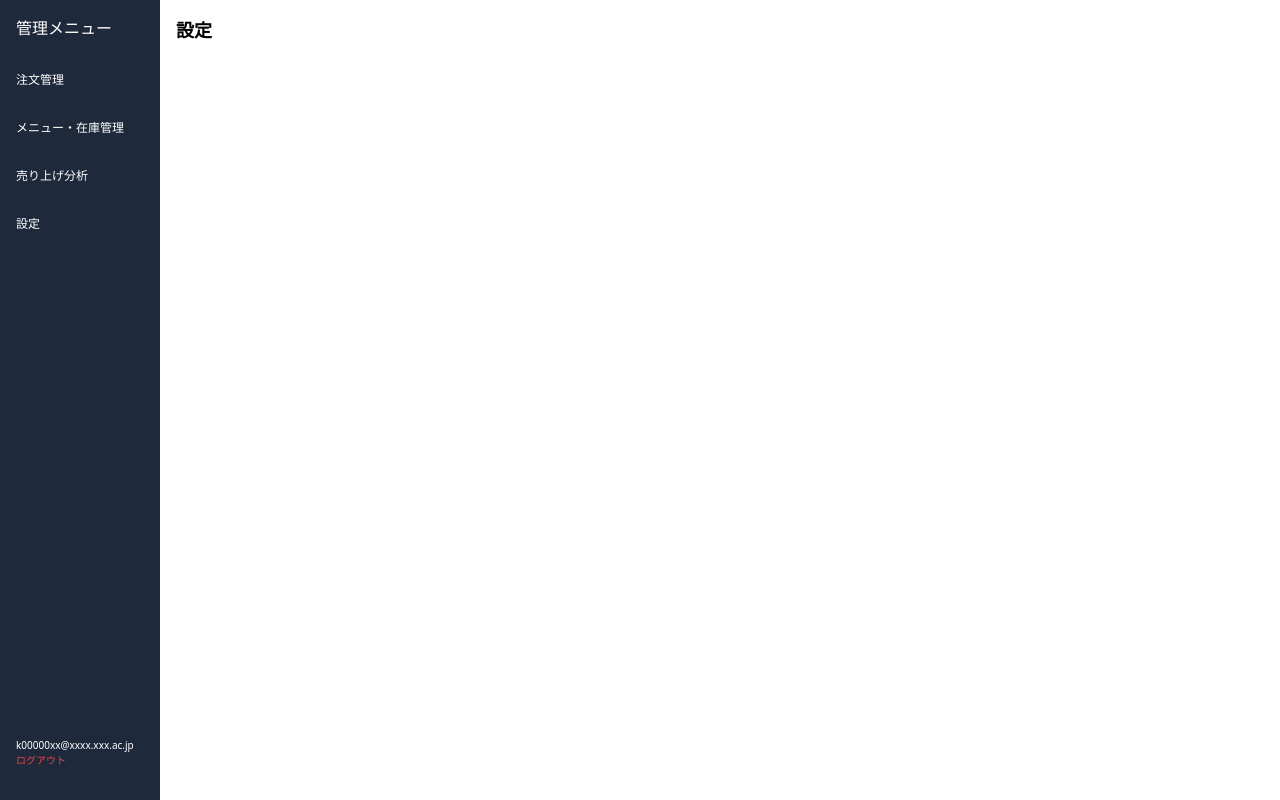
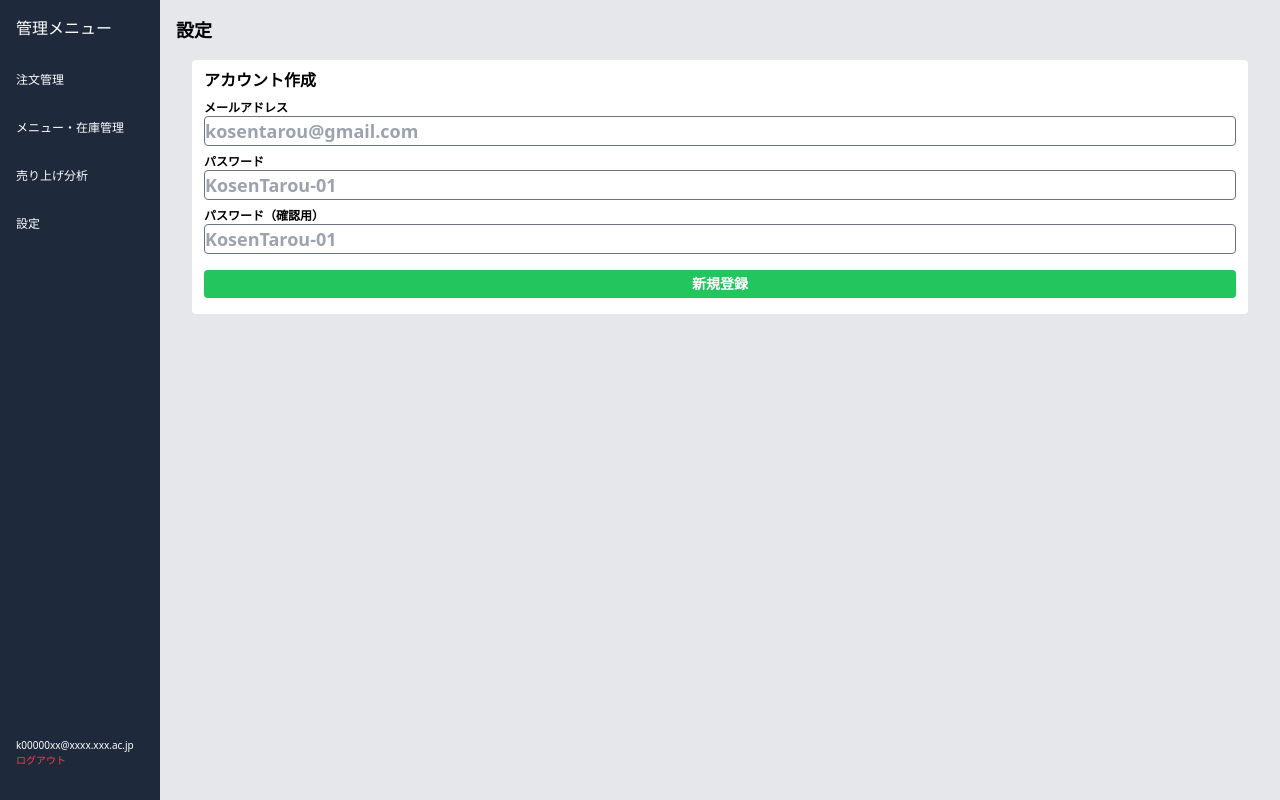
Before and after one commit to Naru9595/mugitya, a React (Vite) app in the folder cafe-order-manage/: page /manageSetting in a window 1280 px wide. Built offline with nearby package versions, Linux system fonts and the light colour scheme.

Commit message:
ログインページの統一とそれに伴う修正

```diff
--- a/cafe-order-manage/src/App.tsx
+++ b/cafe-order-manage/src/App.tsx
@@ -24,7 +24,7 @@ function App() {
           <Route path="/orderManage" element={<OrderManage/>}/>
           <Route path="/salesAnalyze" element={<SalesAnalyze/>}/>
           <Route path="/manageSetting" element={<ManageSetting/>}/>
-          <Route path="/userSignin" element={<UserSignin/>}/>
+          <Route path="/Signin" element={<UserSignin/>}/>
           <Route path="/userSignup" element={<UserSignup/>}/>
           <Route path="/userMenu" element={<UserMenu/>}/>
         </Routes>
--- a/cafe-order-manage/src/manage/manageSetting/page.tsx
+++ b/cafe-order-manage/src/manage/manageSetting/page.tsx
@@ -4,12 +4,36 @@ import ManageSidebar from '../component/manageSidebar'
 function ManageSetting(){
     return(
         <>
-            <div className="flex">
+            <div className="flex bg-gray-200 h-screen">
                 <div className="fixed top-0 left-0">
                     <ManageSidebar/>
                 </div>
-                <div className="m-4 ml-44 text-lg font-bold">
-                    設定
+                <div className="m-4 ml-44 text-lg font-bold w-screen">
+                    <div>設定</div>
+                    <div className="bg-white m-4 rounded pb-1 px-1">
+                        <div className="text-base p-2">アカウント作成</div>
+                        <div className="px-2 pb-2">
+                            <div className="text-xs">メールアドレス</div>
+                            <div>
+                                <input type="email" placeholder="kosentarou@gmail.com" className="w-full rounded border border-gray-500"/>
+                            </div>
+                        </div>
+                        <div className="px-2 pb-2">
+                            <div className="text-xs">パスワード</div>
+                            <div>
+                                <input type="password" placeholder="KosenTarou-01" className="w-full rounded border border-gray-500"/>
+                            </div>
+                        </div>
+                        <div className="px-2 pb-2">
+                            <div className="text-xs">パスワード（確認用）</div>
+                            <div>
+                                <input type="password" placeholder="KosenTarou-01" className="w-full rounded border border-gray-500"/>
+                            </div>
+                        </div>
+                        <a href="./orderManage" className="flex justify-center text-sm text-white rounded mx-2 mt-2 mb-3 py-1 bg-green-500 hover:bg-green-600">
+                                新規登録
+                        </a>
+                    </div>
                 </div>
             </div>
         </>
--- a/cafe-order-manage/src/manage/menuManage/page.tsx
+++ b/cafe-order-manage/src/manage/menuManage/page.tsx
@@ -3,7 +3,7 @@ import ManageSidebar from '../component/manageSidebar'
 function MenuManage(){
     return(
         <>
-            <div className="flex">
+            <div className="flex bg-gray-200 h-screen">
                 <div className="fixed top-0 left-0">
                     <ManageSidebar/>
                 </div>
--- a/cafe-order-manage/src/manage/orderManage/page.tsx
+++ b/cafe-order-manage/src/manage/orderManage/page.tsx
@@ -4,7 +4,7 @@ import ManageSidebar from '../component/manageSidebar'
 function OrderManage(){
     return(
         <>
-            <div className="flex">
+            <div className="flex bg-gray-200 h-screen">
                 <div className="fixed top-0 left-0">
                     <ManageSidebar/>
                 </div>
--- a/cafe-order-manage/src/manage/salesAnalyze/page.tsx
+++ b/cafe-order-manage/src/manage/salesAnalyze/page.tsx
@@ -3,7 +3,7 @@ import ManageSidebar from '../component/manageSidebar'
 function SalesAnalyze(){
     return(
         <>
-            <div className="flex">
+            <div className="flex bg-gray-200 h-screen">
                 <div className="fixed top-0 left-0">
                     <ManageSidebar/>
                 </div>
```
